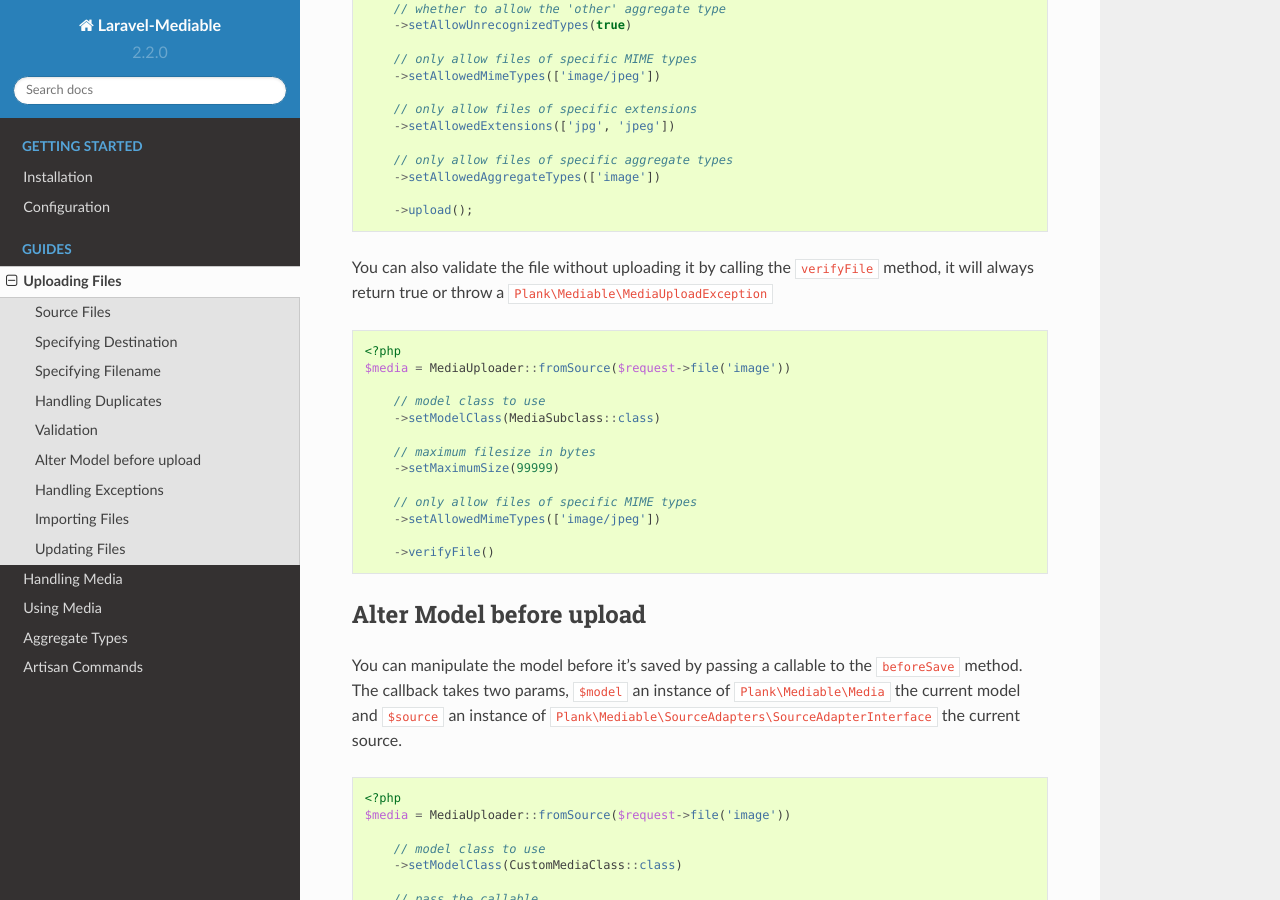
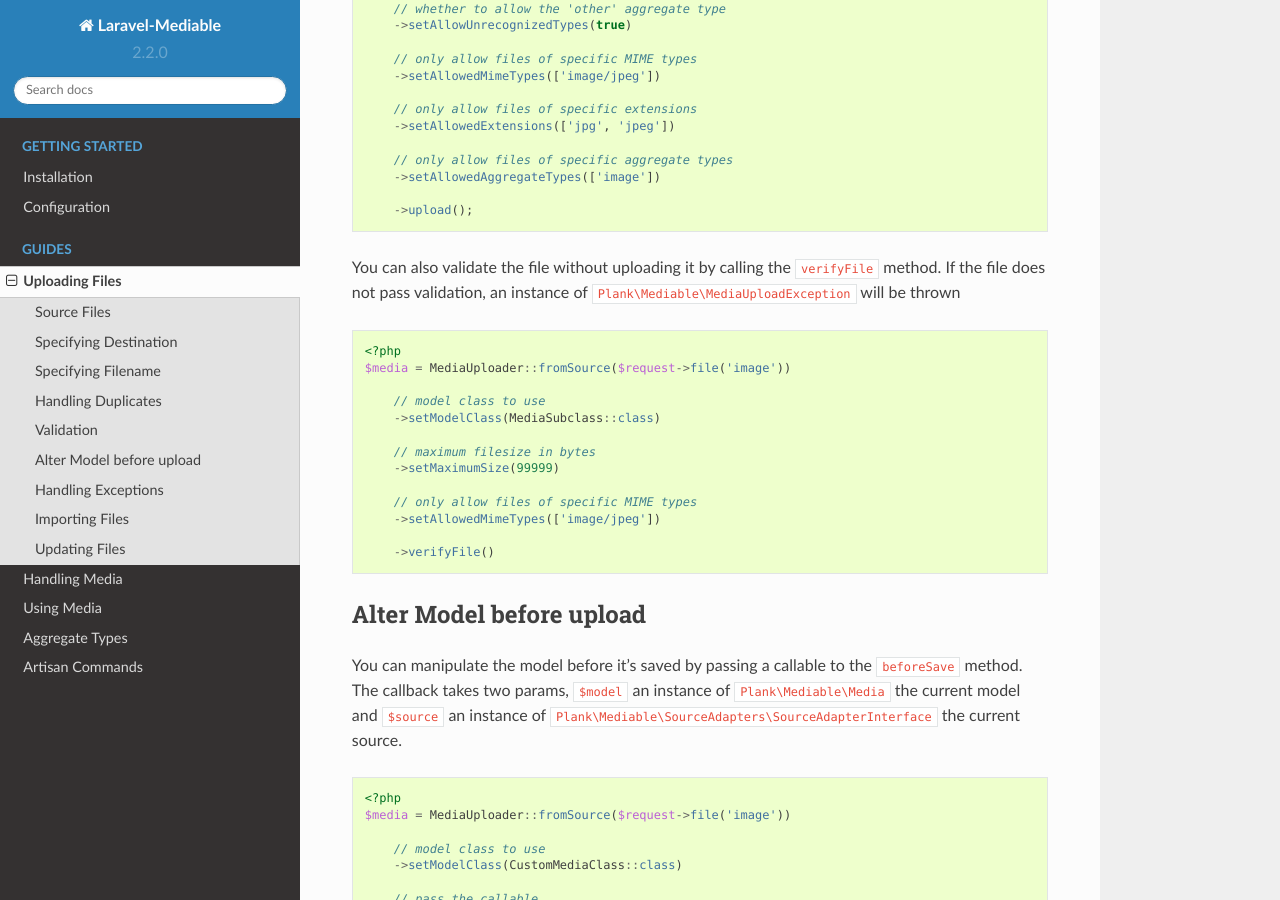
Before and after one commit to plank/laravel-mediable, a Sphinx documentation site: the page built from docs/source/uploader.rst, in a window 1280 px wide and 900 px high, scrolled down 2451 px. Built offline with Sphinx 7.4.7 and the Read the Docs theme 2.0.0, drawn with Linux system fonts in a browser that asks for light colours.

Commit message:
Update documentation of veirfyFile

```diff
--- a/docs/source/uploader.rst
+++ b/docs/source/uploader.rst
@@ -123,7 +123,8 @@ You can override the most validation configuration values set in ``config/mediab
 
         ->upload();
 
-You can also validate the file without uploading it by calling the ``verifyFile`` method, it will always return true or throw a ``Plank\Mediable\MediaUploadException``
+You can also validate the file without uploading it by calling the ``verifyFile`` method.
+If the file does not pass validation, an instance of ``Plank\Mediable\MediaUploadException`` will be thrown
 
 ::
 
```
